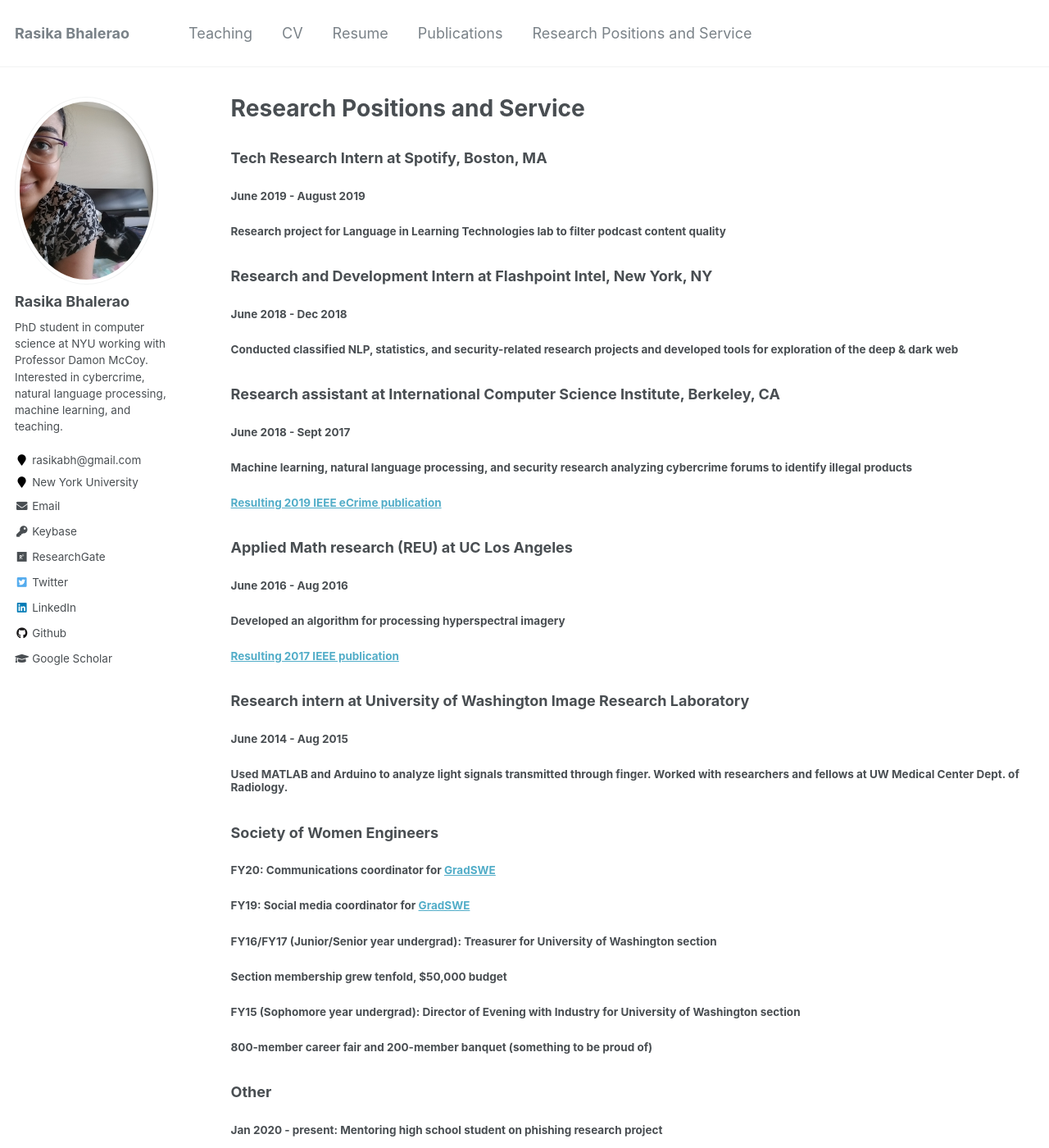
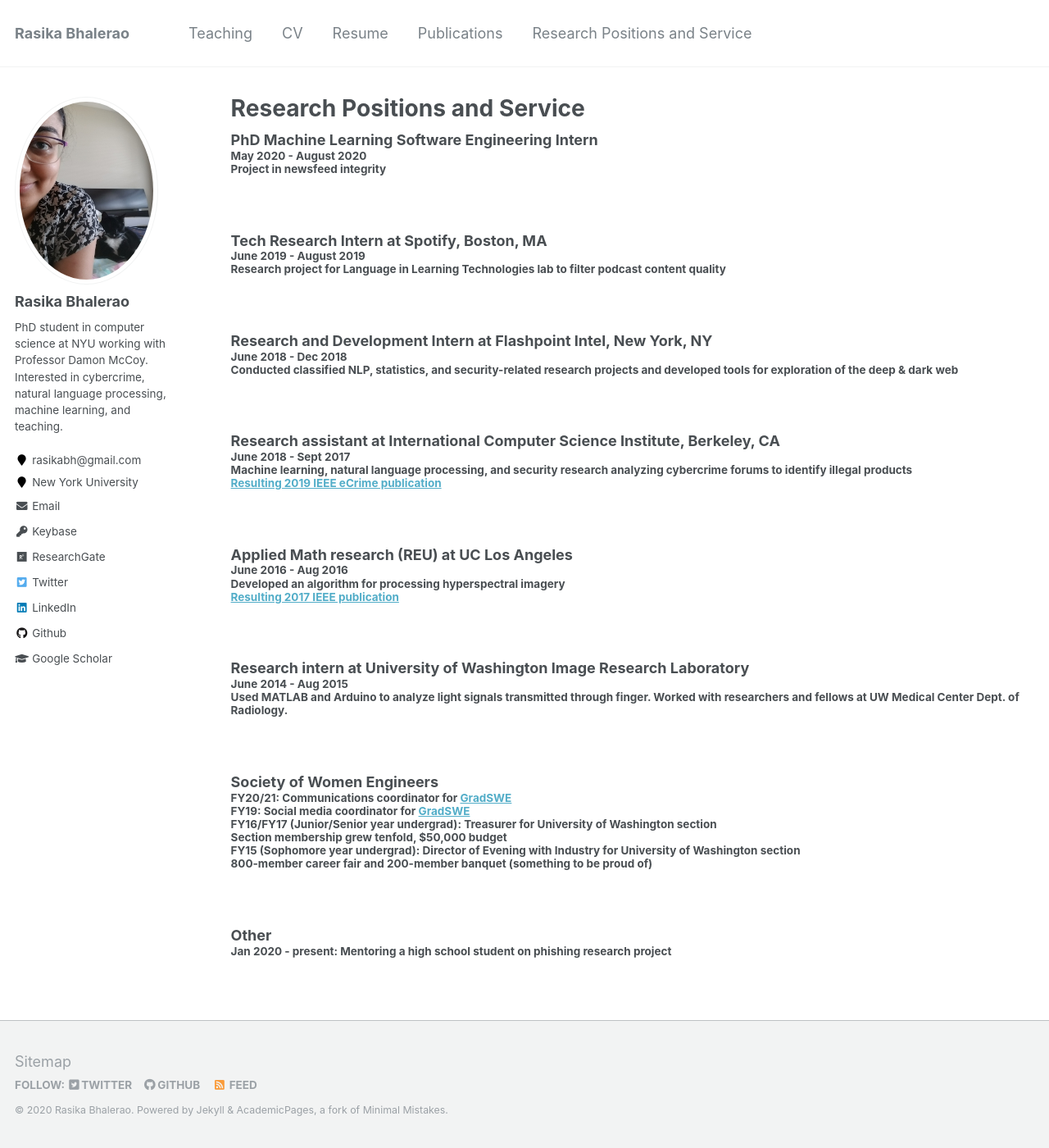
Before and after one commit to rasikabh/rasikabh.github.io, a Jekyll site: the page built from _pages/positions.md, in a window 1280 px wide and 1400 px high. Shown: the whole window at 82% size. Built offline with Jekyll 4.4.1, drawn with Linux system fonts in a browser that asks for light colours.

Commit message:
Update positions.md

```diff
--- a/_pages/positions.md
+++ b/_pages/positions.md
@@ -6,37 +6,50 @@ author_profile: true
 
 ---
 
+<style type='text/css'> h2, h3, h4, h5, h6 {margin: 0;} </style>
+
 {% include base_path %}
+
+### PhD Machine Learning Software Engineering Intern
+#### May 2020 - August 2020
+#### Project in newsfeed integrity
+<br/>
 
 ### Tech Research Intern at Spotify, Boston, MA
 #### June 2019 - August 2019
 #### Research project for Language in Learning Technologies lab to filter podcast content quality
+<br/>
 
 ### Research and Development Intern at Flashpoint Intel, New York, NY
 #### June 2018 - Dec 2018
 #### Conducted classified NLP, statistics, and security-related research projects and developed tools for exploration of the deep & dark web
+<br/>
 
 ### Research assistant at International Computer Science Institute, Berkeley, CA
 #### June 2018 - Sept 2017
 #### Machine learning, natural language processing, and security research analyzing cybercrime forums to identify illegal products
 #### [Resulting 2019 IEEE eCrime publication](https://ieeexplore.ieee.org/document/9037582)
+<br/>
 
 ### Applied Math research (REU) at UC Los Angeles
 #### June 2016 - Aug 2016
 #### Developed an algorithm for processing hyperspectral imagery
 #### [Resulting 2017 IEEE publication](https://ieeexplore.ieee.org/document/7953347)
+<br/>
 
 ### Research intern at University of Washington Image Research Laboratory
 #### June 2014 - Aug 2015
 #### Used MATLAB and Arduino to analyze light signals transmitted through finger. Worked with researchers and fellows at UW Medical Center Dept. of Radiology.
+<br/>
 
 ### Society of Women Engineers
-#### FY20: Communications coordinator for [GradSWE](http://gradswe.swe.org)
+#### FY20/21: Communications coordinator for [GradSWE](http://gradswe.swe.org)
 #### FY19: Social media coordinator for [GradSWE]((http://gradswe.swe.org))
 #### FY16/FY17 (Junior/Senior year undergrad): Treasurer for University of Washington section
 ##### Section membership grew tenfold, $50,000 budget
 #### FY15 (Sophomore year undergrad): Director of Evening with Industry for University of Washington section
 ##### 800-member career fair and 200-member banquet (something to be proud of)
+<br/>
 
 ### Other
-#### Jan 2020 - present: Mentoring high school student on phishing research project
+#### Jan 2020 - present: Mentoring a high school student on phishing research project
```
